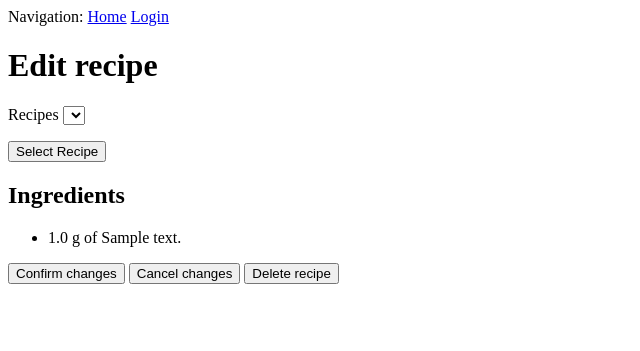
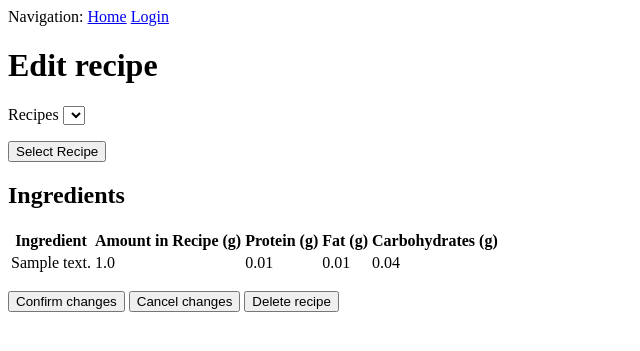
Before and after one commit to pbnjeff89/MacroBro, a Flask app: template app/templates/edit_recipe.html in a window 1280 px wide. Shown: the top 351 px of the page, without its empty margins (0-640 px from the left). Run offline with Flask 2, Linux system fonts and the light colour scheme; the template is opened without the code that fills it: values that come from a table or form of the project are taken from there, others are empty; tables that the repository leaves empty hold one stand-in row (values such as "Sample post"); lists and menus that the app fills with data are empty.

Commit message:
Dynamic table in edit_recipe.html

```diff
--- a/app/models.py
+++ b/app/models.py
@@ -29,6 +29,18 @@ class IngredientToRecipe(db.Model):
 	ingredient_amt = db.Column(db.Float)
 	recipe = db.relationship('Recipe', back_populates='ingredients')
 	ingredient = db.relationship('Ingredient', back_populates='recipes')
+
+
+	def get_protein_scaled(self):
+		return self.ingredient.protein * self.ingredient_amt / 100
+
+
+	def get_fat_scaled(self):
+		return self.ingredient.fat * self.ingredient_amt / 100
+
+
+	def get_carbohydrates_scaled(self):
+		return self.ingredient.carbohydrates * self.ingredient_amt / 100
 
 
 class Recipe(db.Model):
--- a/app/templates/edit_recipe.html
+++ b/app/templates/edit_recipe.html
@@ -13,11 +13,24 @@
 		</p>
 		{% if recipe %}
 			<h2>Ingredients</h2>
-			<ul>
-			{% for ingredient in recipe.ingredients %}
-				<li>{{ ingredient.ingredient_amt }} g of {{ ingredient.ingredient.description }}</li>
-			{% endfor %}
-			</ul>
+			<table>
+				<tr>
+					<th>Ingredient</th>
+					<th>Amount in Recipe (g)</th>
+					<th>Protein (g)</th>
+					<th>Fat (g)</th>
+					<th>Carbohydrates (g)</th>
+				</tr>
+				{% for ingredient in recipe.ingredients %}
+					<tr>
+						<td>{{ ingredient.ingredient.description }}</td>
+						<td>{{ ingredient.ingredient_amt }}</td>
+						<td>{{ ingredient.get_protein_scaled() }}</td>
+						<td>{{ ingredient.get_fat_scaled() }}</td>
+						<td>{{ ingredient.get_carbohydrates_scaled() }}</td>
+					</tr>
+				{% endfor %}
+			</table>
 		{% endif %}
 		<p>
 		{{ form.submit_confirm() }}
```
